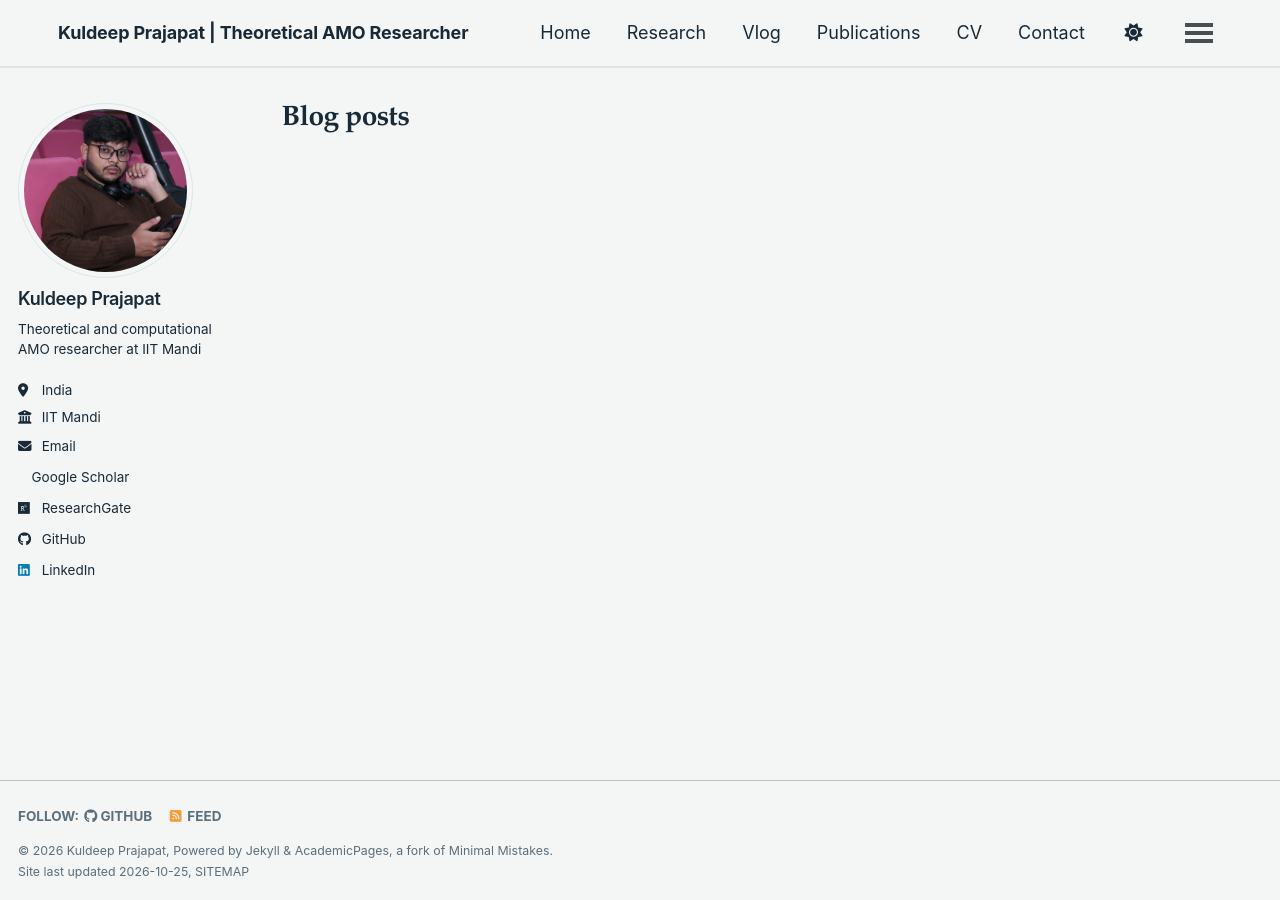
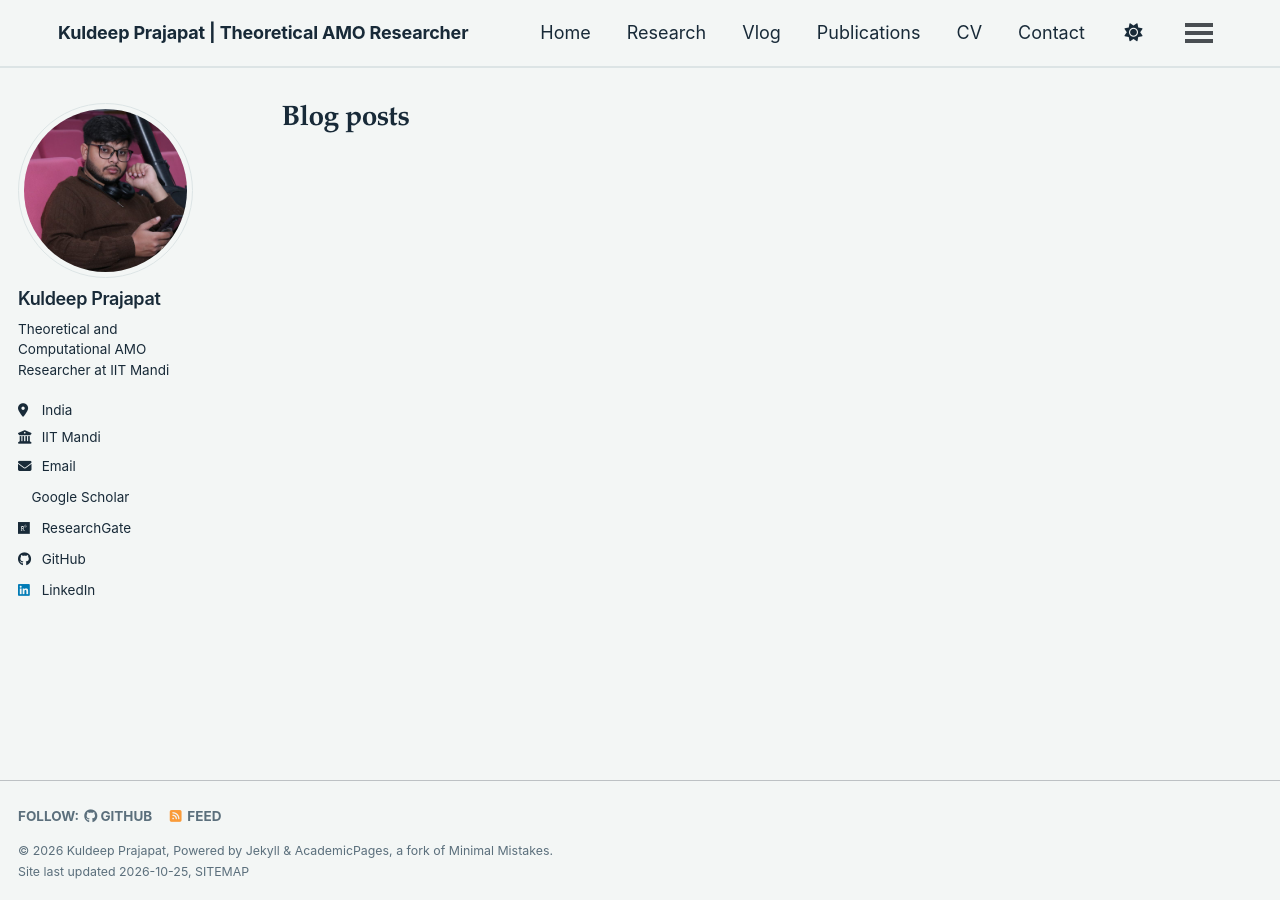
Before and after one commit to PRAJAPAT-KULDEEP/kuldeep-prajapat, a Jekyll site: the page built from _pages/year-archive.html, in a window 1280 px wide. Built offline with Jekyll 4.4.1, drawn with Linux system fonts in a browser that asks for light colours; a style sheet for code colours, icons or effects is not loaded.

```diff
--- a/_config.yml
+++ b/_config.yml
@@ -31,7 +31,7 @@ author:
   avatar           : "kuldeep-prajapat-profile.jpg"
   name             : Kuldeep Prajapat #"Your Sidebar Name"
   pronouns         : # example: "she/her"
-  bio              : "Theoretical and computational AMO researcher at IIT Mandi"
+  bio              : "Theoretical and Computational AMO Researcher at IIT Mandi"
   location         : "India"
   employer         : "IIT Mandi"
   uri              : # URL
```
